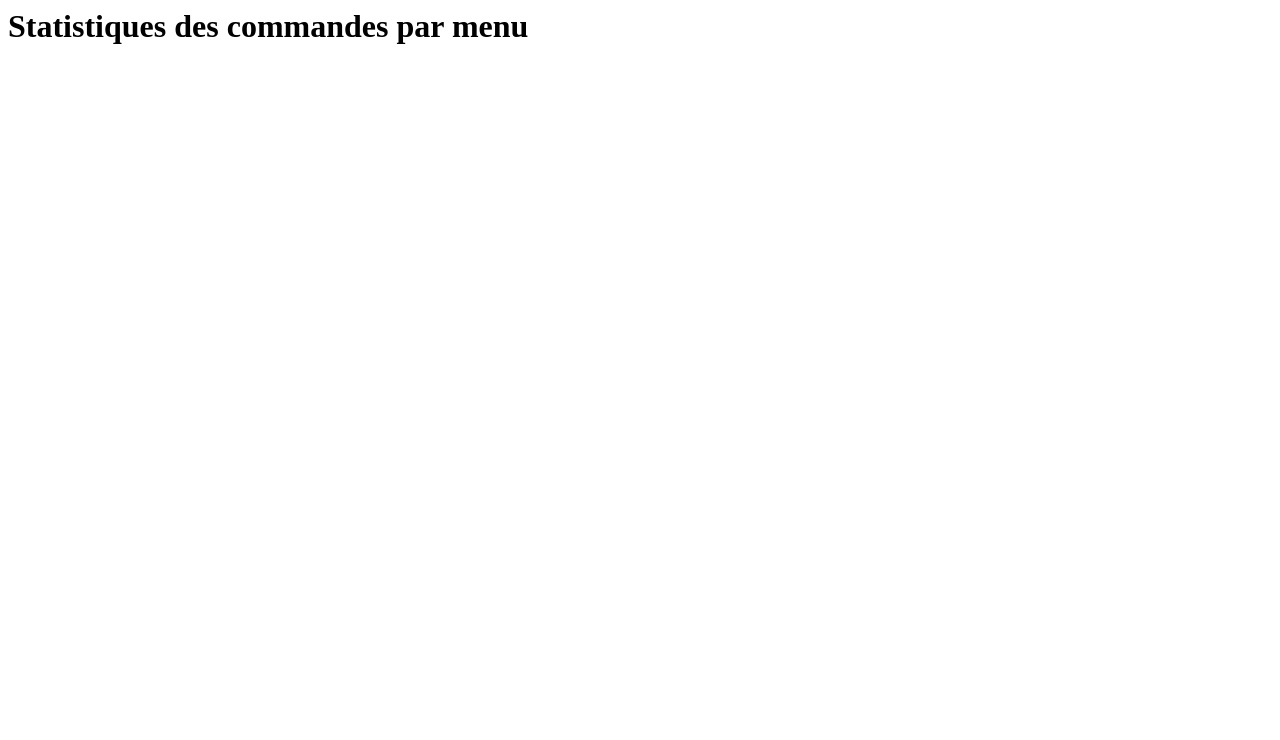
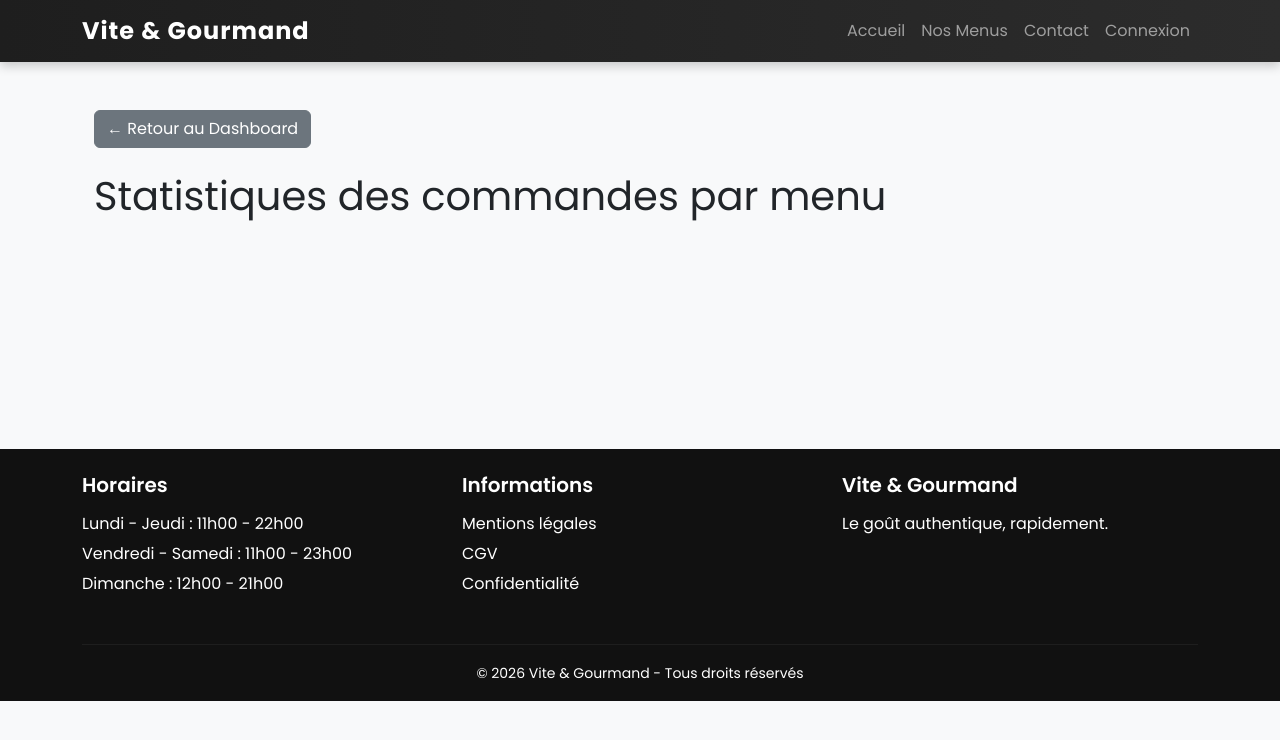
Before and after one commit to Tchoubi11/LeRestaurant237, a Symfony app: template templates/admin/stats.html.twig in a window 1280 px wide. Shown: the top 740 px of the page. Run offline with Twig, Linux system fonts and the light colour scheme; the template is opened without the code that fills it, so the values that code supplies are empty; a map, chart or similar area stays blank; some libraries are stand-ins or nearby versions.

Commit message:
Intégration d'un bouton retour au tableau de bord sur mes pages admin

```diff
--- a/templates/admin/stats.html.twig
+++ b/templates/admin/stats.html.twig
@@ -1,6 +1,20 @@
-<h1>Statistiques des commandes par menu</h1>
+{% extends 'base.html.twig' %}
 
-<canvas id="chart" data-stats='{{ stats|json_encode|e('html_attr') }}'></canvas>
+{% block body %}
+
+<div class="container mt-5">
+
+<div class="mb-4">
+<a href="{{ path('admin') }}" class="btn btn-secondary">
+← Retour au Dashboard
+</a>
+</div>
+
+<h1 class="mb-4">Statistiques des commandes par menu</h1>
+
+<canvas id="chart" data-stats='{{ stats|json_encode|e("html_attr") }}'></canvas>
+
+</div>
 
 <script src="https://cdn.jsdelivr.net/npm/chart.js"></script>
 
@@ -24,3 +38,5 @@ new Chart(canvas, {
 });
 
 </script>
+
+{% endblock %}
--- a/templates/base.html.twig
+++ b/templates/base.html.twig
@@ -123,24 +123,31 @@
                    </li>
                     {% endif %}
 
-                    {% if app.user %}
+               {% if is_granted('ROLE_USER') and not is_granted('ROLE_ADMIN') and not is_granted('ROLE_EMPLOYE') %}
 <li class="nav-item">
     <a class="nav-link" href="{{ path('app_account') }}">
         Mon compte
     </a>
 </li>
+{% endif %}
+
+
+{% if app.user %}
 
 <li class="nav-item">
     <a class="nav-link" href="{{ path('app_logout') }}">
         Déconnexion
     </a>
 </li>
+
 {% else %}
+
 <li class="nav-item">
     <a class="nav-link" href="{{ path('app_login') }}">
         Connexion
     </a>
 </li>
+
 {% endif %}
 
                 </ul>
```
Also changed, not shown: templates/admin/ca.html.twig (+7 -1 lines). Lines whose indentation alone changed are shown as unchanged.
